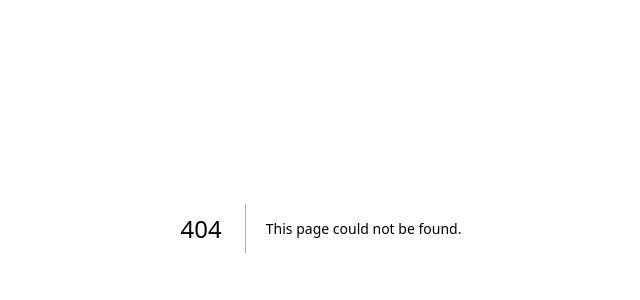
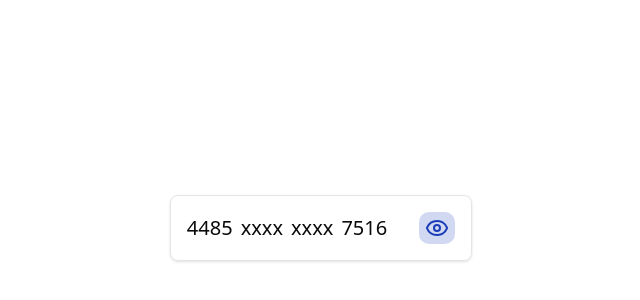
Before and after one commit to adeshgg/labs, a Next.js app: page /ui/reveal-copy in a window 1280 px wide. Before the commit this address had no page. Shown: the part 172-472 px from the top of the page, without its empty margins (319-959 px from the left). Built offline with nearby package versions, Linux system fonts and the light colour scheme.

Commit message:
Added reveal and copy

```diff
--- a/app/page.tsx
+++ b/app/page.tsx
@@ -1,17 +1,38 @@
 import { Button } from '@/components/ui/button'
-import { Mic } from 'lucide-react'
+import { Copy, Mic } from 'lucide-react'
 import Link from 'next/link'
+
+const items = [
+  {
+    name: 'Voice Note',
+    icon: <Mic className="h-8 w-8" />,
+    href: '/ui/voice-note',
+  },
+  {
+    name: 'Reveal n Copy',
+    icon: <Copy className="h-8 w-8" />,
+    href: '/ui/reveal-copy',
+  },
+]
 
 export default function Home() {
   return (
     <div className="flex justify-center items-center justify-items-center min-h-screen p-8 pb-20 gap-16 sm:p-20 font-[family-name:var(--font-geist-sans)]">
       <main className="row-start-3 flex gap-[24px] flex-wrap items-center justify-center">
-        <Button asChild variant={'outline'} size={'lg'}>
-          <Link href="/ui/voice-note" rel="noopener noreferrer">
-            <Mic className="h-8 w-8" />
-            Voice Note
-          </Link>
-        </Button>
+        {items.map(item => (
+          <Button
+            key={item.name}
+            asChild
+            variant={'outline'}
+            size={'lg'}
+            className="flex gap-2"
+          >
+            <Link href={item.href}>
+              {item.icon}
+              {item.name}
+            </Link>
+          </Button>
+        ))}
       </main>
     </div>
   )
--- /dev/null
+++ b/app/ui/reveal-copy/page.tsx
@@ -0,0 +1,234 @@
+'use client'
+
+import { Eye } from 'lucide-react'
+import { useEffect, useState } from 'react'
+import { AnimatePresence, motion } from 'motion/react'
+
+const DELAY = 0.05
+const DURATION = 0.2
+
+const Copy = () => {
+  const [revealed, setRevealed] = useState(false)
+
+  const handleReveal = () => {
+    setRevealed(true)
+  }
+
+  useEffect(() => {
+    const timer = setTimeout(() => {
+      setRevealed(false)
+    }, 4000)
+
+    return () => clearTimeout(timer)
+  }, [revealed])
+
+  return (
+    <div className="flex h-dvh items-center justify-center">
+      <div className="border-input flex min-w-1/5 items-center justify-between gap-8 rounded-md border p-4 shadow-sm">
+        <div className="relative flex gap-2 overflow-hidden text-xl">
+          <div>4485</div>
+          <AnimatePresence mode="popLayout" initial={false}>
+            {revealed ? (
+              <motion.div key={'copy'} className="flex gap-2">
+                <div className="flex">
+                  {[1, 9, 9, 6].map((v, i) => (
+                    <motion.div
+                      initial={{
+                        opacity: 0,
+                        scale: 0.5,
+                        y: -10,
+                        filter: 'blur(2px)',
+                      }}
+                      animate={{
+                        opacity: 1,
+                        scale: 1,
+                        y: 0,
+                        filter: 'blur(0px)',
+                      }}
+                      exit={{ opacity: 0, scale: 0.5, filter: 'blur(2px)' }}
+                      transition={{
+                        delay: i * DELAY,
+                        duration: DURATION,
+                        // type: 'spring',
+                        ease: 'easeInOut',
+                      }}
+                      key={i}
+                    >
+                      {v}
+                    </motion.div>
+                  ))}
+                </div>
+                <div className="flex">
+                  {[2, 0, 5, 7].map((v, i) => (
+                    <motion.div
+                      initial={{
+                        opacity: 0,
+                        scale: 0.5,
+                        y: -10,
+                        filter: 'blur(2px)',
+                      }}
+                      animate={{
+                        opacity: 1,
+                        scale: 1,
+                        y: 0,
+                        filter: 'blur(0px)',
+                      }}
+                      exit={{ opacity: 0, scale: 0.5, filter: 'blur(2px)' }}
+                      transition={{
+                        delay: i * DELAY,
+                        duration: DURATION,
+                        ease: 'easeInOut',
+                        // type: 'spring',
+                      }}
+                      key={i}
+                    >
+                      {v}
+                    </motion.div>
+                  ))}
+                </div>
+              </motion.div>
+            ) : (
+              <motion.div className="flex gap-2" key={'reveal'}>
+                <div className="flex">
+                  {['x', 'x', 'x', 'x'].map((v, i) => (
+                    <motion.div
+                      initial={{
+                        opacity: 0,
+                        scale: 0.5,
+                        y: -10,
+                        filter: 'blur(2px)',
+                      }}
+                      animate={{
+                        opacity: 1,
+                        scale: 1,
+                        y: 0,
+                        filter: 'blur(0px)',
+                      }}
+                      exit={{ opacity: 0, scale: 0.5, filter: 'blur(2px)' }}
+                      transition={{
+                        delay: i * DELAY,
+                        duration: DURATION,
+                        ease: 'easeInOut',
+                        // type: 'spring',
+                      }}
+                      key={i}
+                    >
+                      {v}
+                    </motion.div>
+                  ))}
+                </div>
+                <div className="flex">
+                  {['x', 'x', 'x', 'x'].map((v, i) => (
+                    <motion.div
+                      initial={{
+                        opacity: 0,
+                        scale: 0.5,
+                        y: -10,
+                        filter: 'blur(2px)',
+                      }}
+                      animate={{
+                        opacity: 1,
+                        scale: 1,
+                        y: 0,
+                        filter: 'blur(0px)',
+                      }}
+                      exit={{ opacity: 0, scale: 0.5, filter: 'blur(2px)' }}
+                      transition={{
+                        delay: i * DELAY,
+                        duration: DURATION,
+                        ease: 'easeInOut',
+                        // type: 'spring',
+                      }}
+                      key={i}
+                    >
+                      {v}
+                    </motion.div>
+                  ))}
+                </div>
+              </motion.div>
+            )}
+          </AnimatePresence>
+
+          <div>7516</div>
+          {revealed && (
+            <motion.div
+              key={revealed ? 'copy' : 'reveal'}
+              initial={{ x: '-100%' }}
+              animate={{ x: '300%' }}
+              transition={{
+                type: 'tween',
+                duration: 2,
+                ease: 'easeInOut',
+              }}
+              className="absolute h-full w-2/5"
+              style={{
+                background:
+                  'radial-gradient(circle at center, rgba(255,255,255,0.8) 0%, rgba(255,255,255,0.4) 40%, transparent 60%)',
+                filter: 'blur(8px)',
+              }}
+            ></motion.div>
+          )}
+        </div>
+        <div>
+          <AnimatePresence mode="popLayout" initial={false}>
+            {revealed ? (
+              <motion.div
+                key={'copy'}
+                initial={{ opacity: 0, scale: 0.5 }}
+                animate={{ opacity: 1, scale: 1 }}
+                exit={{ opacity: 0, scale: 0.5 }}
+                className="h-8 w-8 rounded-sm bg-green-600/20"
+              >
+                <svg
+                  xmlns="http://www.w3.org/2000/svg"
+                  overflow={'visible'}
+                  viewBox="186.834 126.713 97.762 96.572"
+                  className="h-full w-full"
+                >
+                  <motion.path
+                    initial={{ pathLength: 1 }}
+                    animate={{ pathLength: 0 }}
+                    transition={{ duration: 3, delay: 0.5 }}
+                    d="M 186.834 137.444 C 186.834 131.52 191.701 126.713 197.697 126.713 L 273.733 126.713 C 279.736 126.713 284.596 131.52 284.596 137.444 L 284.596 212.554 C 284.596 218.484 279.736 223.285 273.733 223.285 L 197.697 223.285 C 191.701 223.285 186.834 218.484 186.834 212.554 L 186.834 137.444 Z"
+                    style={{
+                      fill: 'none',
+                      stroke: 'oklch(62.7% 0.194 149.214)',
+                      strokeWidth: '5px',
+                    }}
+                  ></motion.path>
+                  <path
+                    d="M 256.578 158.739 C 261.729 158.739 265.903 162.947 265.903 168.138 L 265.903 196.335 C 265.903 201.527 261.729 205.734 256.578 205.734 L 228.605 205.734 C 223.458 205.734 219.281 201.527 219.281 196.335 L 219.281 168.138 C 219.281 162.947 223.458 158.739 228.605 158.739 L 256.578 158.739 Z"
+                    style={{
+                      strokeWidth: '1px',
+                      fill: 'oklch(62.7% 0.194 149.214)',
+                    }}
+                  ></path>
+                  <path
+                    d="M 241.038 143.075 C 246.188 143.075 250.362 147.282 250.362 152.471 L 228.605 152.474 C 220.024 152.474 213.064 159.489 213.064 168.138 L 213.062 190.068 L 212.517 190.053 C 207.591 189.762 203.74 185.649 203.74 180.67 L 203.74 152.474 C 203.74 147.282 207.918 143.075 213.064 143.075 L 241.038 143.075 Z"
+                    style={{
+                      strokeWidth: '1px',
+                      fill: 'oklch(62.7% 0.194 149.214)',
+                    }}
+                  ></path>
+                </svg>
+              </motion.div>
+            ) : (
+              <motion.div
+                initial={{ opacity: 0, scale: 0.5 }}
+                animate={{ opacity: 1, scale: 1 }}
+                exit={{ opacity: 0, scale: 0.5 }}
+                key={'reveal'}
+                onClick={handleReveal}
+                className="cursor-pointer rounded-lg bg-blue-800/20 px-1.5 py-1"
+              >
+                <Eye className="text-blue-800" height={24} width={24} />
+              </motion.div>
+            )}
+          </AnimatePresence>
+        </div>
+      </div>
+    </div>
+  )
+}
+
+export default Copy
```
